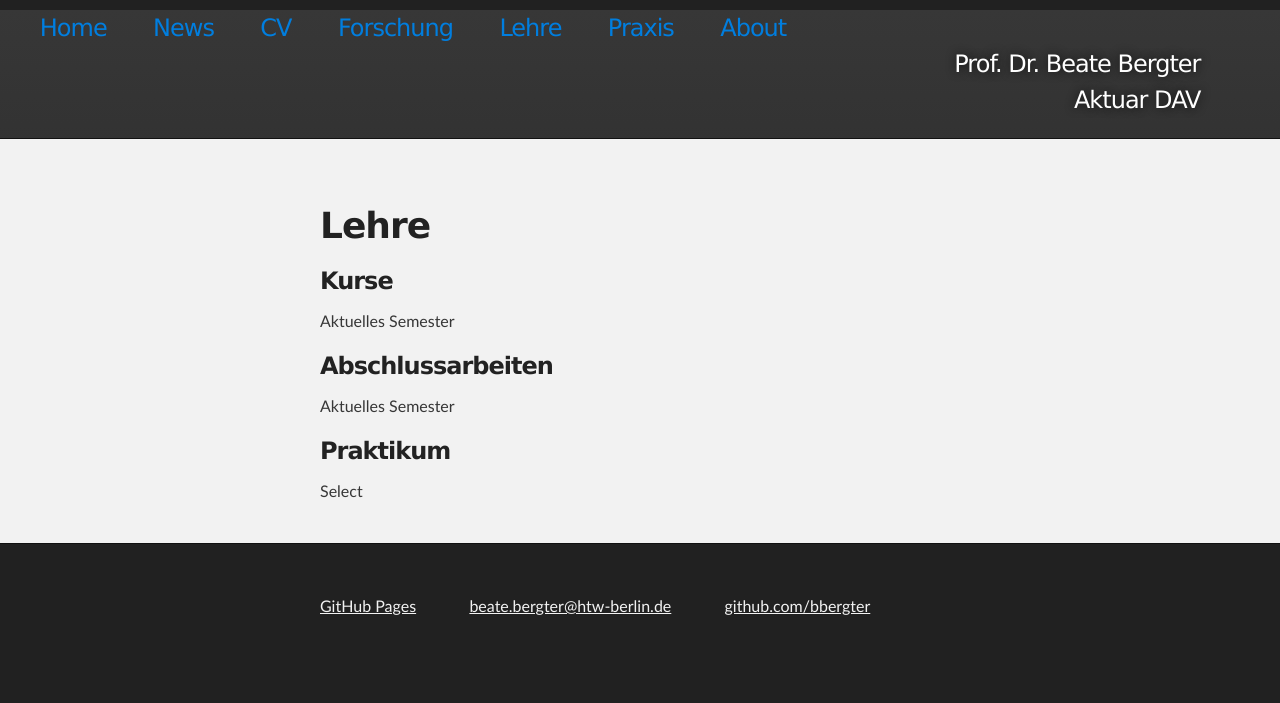
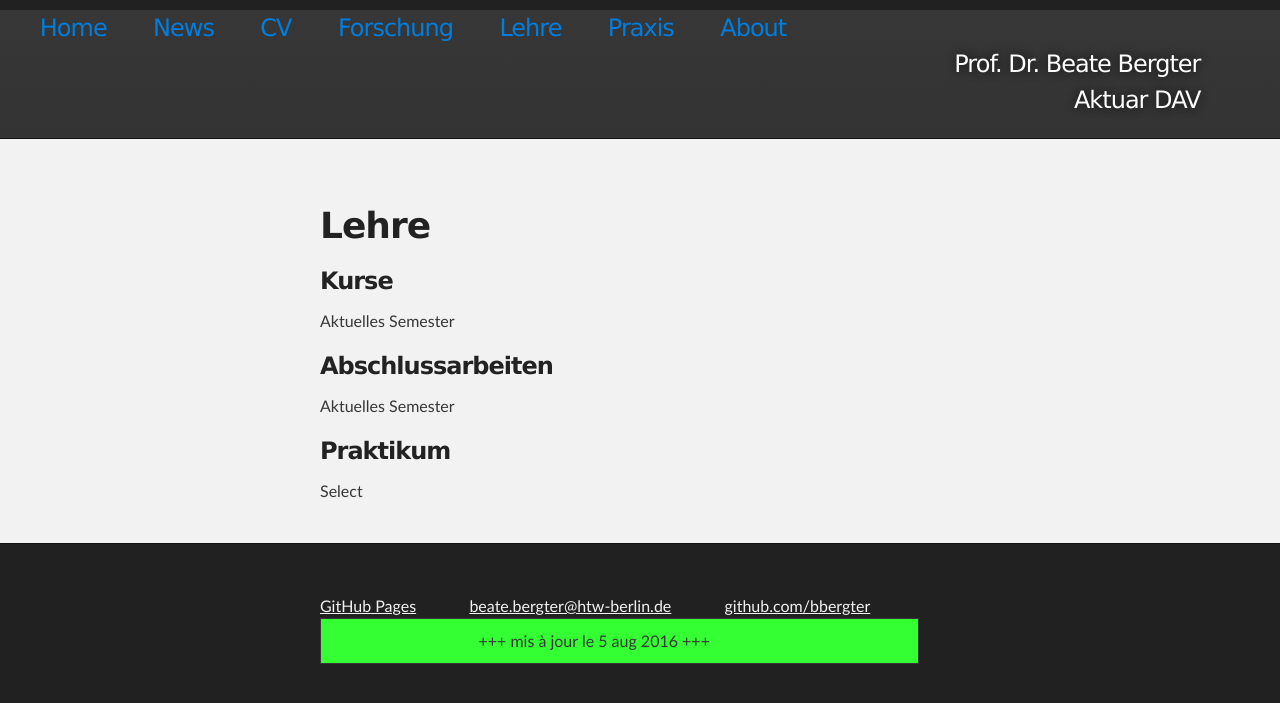
Before and after one commit to bbergter/bbergter, a Jekyll site: the page built from lehre/index.html, in a window 1280 px wide. Shown: the top 703 px of the page. Built offline with Jekyll 4.4.1, drawn with Linux system fonts in a browser that asks for light colours.

Commit message:
Update footer.html

```diff
--- a/_includes/footer.html
+++ b/_includes/footer.html
@@ -6,5 +6,20 @@
         <a href="mailto:beate.bergter@htw-berlin.de">beate.bergter@htw-berlin.de</a> &nbsp &nbsp &nbsp &nbsp &nbsp &nbsp
         <a href="https://github.com/bbergter">github.com/bbergter</a>
 
+<br>
+    <table height="32" border="1" cellpadding="2" cellspacing="2"
+      width="599">
+      <tbody>
+        <tr>
+           <td bgcolor="#33ff33" valign="top">&nbsp; &nbsp; &nbsp; &nbsp;
+            &nbsp; &nbsp; &nbsp; &nbsp; &nbsp; &nbsp; &nbsp; &nbsp;  &nbsp; &nbsp; &nbsp; &nbsp; &nbsp; &nbsp;
+           +++ mis à jour le 5 aug 2016 +++<br>
+          </td>
+        </tr>
+      </tbody>
+    </table>
+
+
+
       </footer>
     </div>
```
